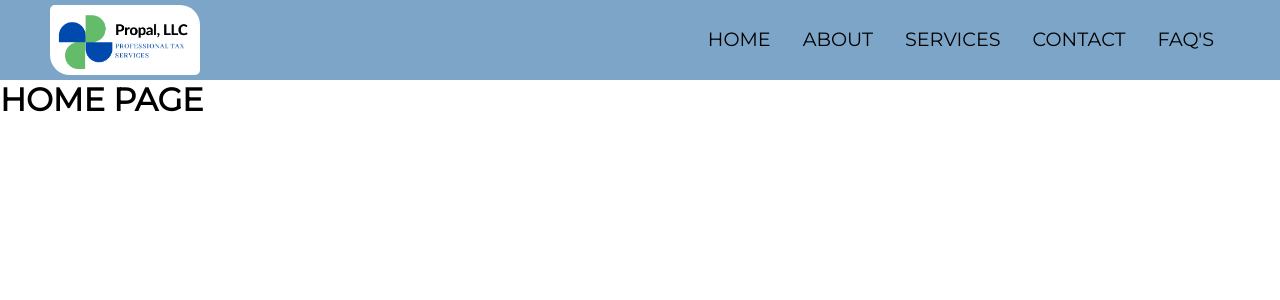
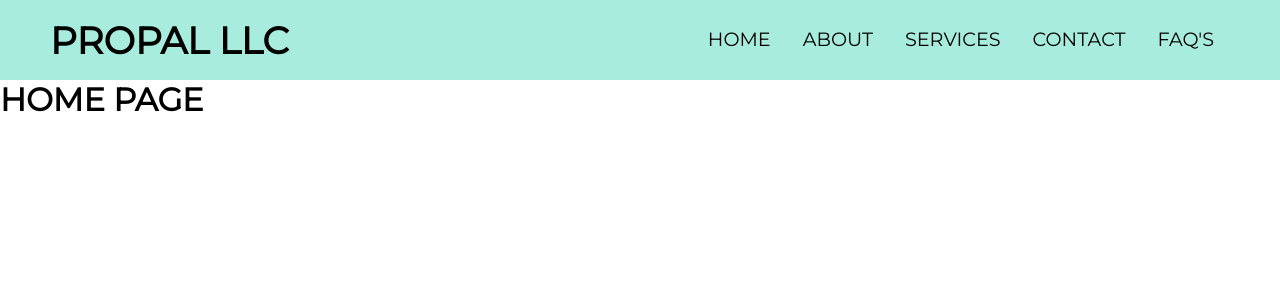
Before and after one commit to jannverduzco/propal-llc, a React (Create React App) app: page / in a window 1280 px wide. Shown: the top 300 px of the page. Built offline with nearby package versions, Linux system fonts and the light colour scheme.

Commit message:
updated app.js to nagivate accross all pages (Home, About, Services etc...) Only Home Page was showign up

```diff
--- a/src/Components/NavBar/index.js
+++ b/src/Components/NavBar/index.js
@@ -2,7 +2,7 @@ import React, { useState } from "react";
 import { Link } from "react-router-dom";
 import { FaBars, FaRegWindowClose } from "react-icons/fa";
 // import * as ReactBootStrap from "react-bootstrap";
-import Logo from "../../Assets/propal.png";
+// import Logo from "../../Assets/propal.png";
 import "./style.css";
 
 function Navbar() {
@@ -15,8 +15,10 @@ function Navbar() {
       <div className="navbar">
         <div className="navbar-container container">
           <Link to="/" className="navbar-logo">
+            <h3>PROPAL LLC</h3>
 
-            <img className="logo" src={Logo} alt="logo"></img>
+
+            {/* <img className="logo" src={Logo} alt="logo"></img> */}
           </Link>
           <div className="menu-icon" onClick={handleClick}>
             {click ? <FaRegWindowClose /> : <FaBars />}
--- a/src/Components/NavBar/style.css
+++ b/src/Components/NavBar/style.css
@@ -1,5 +1,5 @@
 .navbar {
-  background: #02519283;
+  background: #11cca35e;
   height: 80px;
   display: flex;
   justify-content: center;
@@ -27,12 +27,13 @@
 }
 
 .navbar-logo {
+  color: rgb(0, 0, 0);
   justify-self: start;
   cursor: pointer;
   text-decoration: none;
+  font-size: 2rem;
   display: flex;
   align-items: center;
-
 }
 .logo {
   width: 150px;
@@ -59,7 +60,7 @@
 }
 
 .nav-item:hover {
-  border-bottom: 5px solid #025192;;
+  border-bottom: 5px solid #025192;
 }
 
 .nav-links {
@@ -97,7 +98,7 @@
   }
 
   .nav-menu.active {
-    background: #1c2237;
+    background: #11cca35e;
     left: 0;
     opacity: 1;
     transition: all 0.6s ease;
@@ -112,7 +113,7 @@
   }
 
   .nav-links:hover {
-    color: #f00946;
+    color: #025192;
     transform: scale(1.2);
     transition: all 0.3s ease;
   }
```
Also changed, not shown: src/App.js (+5 -5 lines).
